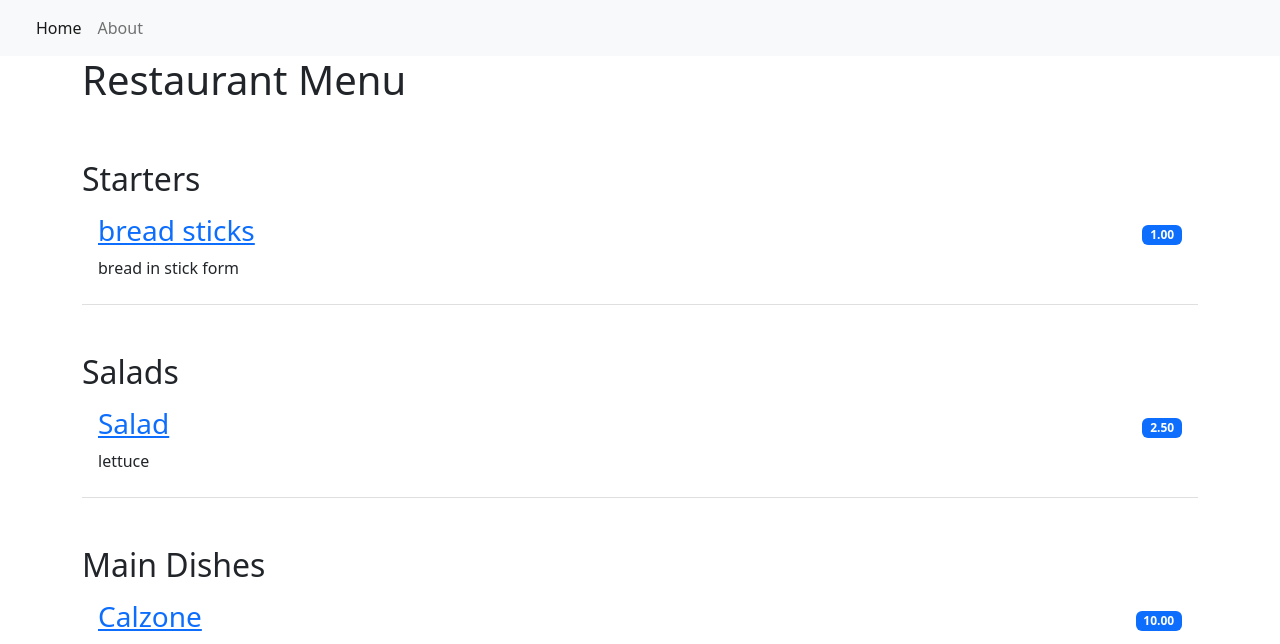
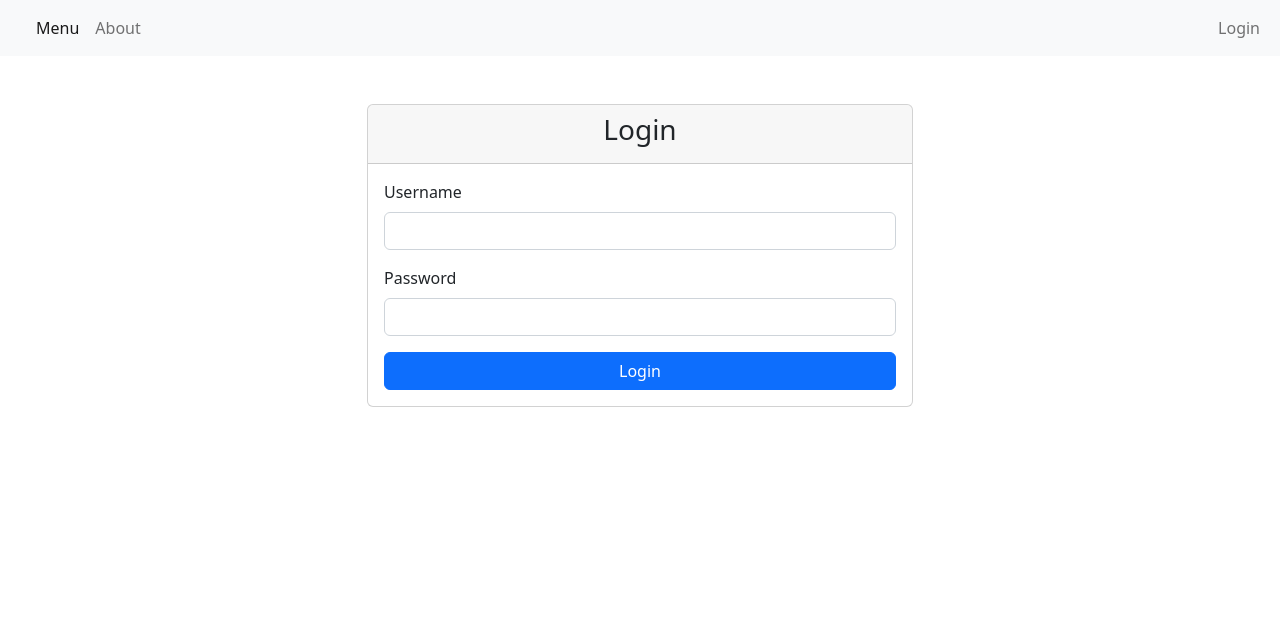
Before and after one commit to Bmendez99/SDEV_220_Final_Project_ben_dale_MaKayla, a Django app: page / in a window 1280 px wide. Shown: the top 644 px of the page. After the commit the page ends 407 px from the top, so only its background shows below. Run offline with Django 5.2, Linux system fonts and the light colour scheme; data comes from the database, SQL or seed files in the repository; both versions use the stored data as it was after the commit; parts of the project's set-up code (start-up, migrations or seed data) failed here and were passed over; some libraries are stand-ins or nearby versions.

Commit message:
added login and menu visual

```diff
--- a/MenuApp/menu_app/apps.py
+++ b/MenuApp/menu_app/apps.py
@@ -3,4 +3,4 @@ from django.apps import AppConfig
 
 class MenuAppConfig(AppConfig):
     default_auto_field = 'django.db.models.BigAutoField'
-    name = 'menu_app'
+    name = 'MenuApp.menu_app'
--- /dev/null
+++ b/MenuApp/menu_app/management/__init__.py
@@ -0,0 +1 @@
+# This file makes the management directory a Python package
--- /dev/null
+++ b/MenuApp/menu_app/management/commands/__init__.py
@@ -0,0 +1 @@
+# This file makes the commands directory a Python package
--- a/MenuApp/menu_app/models.py
+++ b/MenuApp/menu_app/models.py
@@ -25,3 +25,28 @@ class Item(models.Model):#creating database model
 
     def __str__(self):
         return self.meal
+
+
+class Cart(models.Model):
+    user = models.ForeignKey(User, on_delete=models.CASCADE)
+    created_at = models.DateTimeField(auto_now_add=True)
+    updated_at = models.DateTimeField(auto_now=True)
+
+    def __str__(self):
+        return f"Cart for {self.user.username}"
+
+    def get_total(self):
+        return sum(item.get_total() for item in self.cartitem_set.all())
+
+
+class CartItem(models.Model):
+    cart = models.ForeignKey(Cart, on_delete=models.CASCADE)
+    item = models.ForeignKey(Item, on_delete=models.CASCADE)
+    quantity = models.PositiveIntegerField(default=1)
+    added_at = models.DateTimeField(auto_now_add=True)
+
+    def __str__(self):
+        return f"{self.quantity} x {self.item.meal}"
+
+    def get_total(self):
+        return self.item.price * self.quantity
--- a/MenuApp/menu_app/templates/base.html
+++ b/MenuApp/menu_app/templates/base.html
@@ -4,6 +4,7 @@
         <meta charset="utf-8">
         <meta name="viewport" content="width=device-width, initial-scale=1">
         <link href="https://cdn.jsdelivr.net/npm/bootstrap@5.2.0-beta1/dist/css/bootstrap.min.css" rel="stylesheet" integrity="sha384-0evHe/X+R7YkIZDRvuzKMRqM+OrBnVFBL6DOitfPri4tjfHxaWutUpFmBp4vmVor" crossorigin="anonymous">
+        <link href="https://cdn.jsdelivr.net/npm/bootstrap-icons@1.7.2/font/bootstrap-icons.css" rel="stylesheet">
         <title>Menu Products</title>
     </head>
     <body>
@@ -15,17 +16,52 @@
                          <span class="navbar-toggler-icon"></span>
                     </button>
                 <div class="collapse navbar-collapse" id="navbarNav">
-                    <ul class="navbar-nav">
+                    <ul class="navbar-nav me-auto">
                          <li class="nav-item">
-                            <a class="nav-link active" aria-current="page" href="{% url 'home' %}">Home</a>
+                            <a class="nav-link active" aria-current="page" href="{% url 'menu' %}">Menu</a>
                         </li>
                         <li class="nav-item">
-                            <a class="nav-link" aria-current="page" href="{% url 'home' %}">About</a>
+                            <a class="nav-link" aria-current="page" href="{% url 'menu' %}">About</a>
                         </li>
+                    </ul>
+                    <ul class="navbar-nav">
+                        {% if user.is_authenticated %}
+                            <li class="nav-item">
+                                <a class="nav-link" href="{% url 'cart' %}">
+                                    <i class="bi bi-cart"></i> Cart
+                                    {% if cart and cart.cartitem_set.count > 0 %}
+                                        <span class="badge bg-danger">{{ cart.cartitem_set.count }}</span>
+                                    {% endif %}
+                                </a>
+                            </li>
+                            <li class="nav-item dropdown">
+                                <a class="nav-link dropdown-toggle" href="#" id="navbarDropdown" role="button" data-bs-toggle="dropdown" aria-expanded="false">
+                                    {{ user.username }}
+                                </a>
+                                <ul class="dropdown-menu" aria-labelledby="navbarDropdown">
+                                    <li><a class="dropdown-item" href="{% url 'logout' %}">Logout</a></li>
+                                </ul>
+                            </li>
+                        {% else %}
+                            <li class="nav-item">
+                                <a class="nav-link" href="{% url 'login' %}">Login</a>
+                            </li>
+                        {% endif %}
                     </ul>
                 </div>
             </div>
         </nav>
+
+        {% if messages %}
+            <div class="container mt-3">
+                {% for message in messages %}
+                    <div class="alert alert-{{ message.tags }} alert-dismissible fade show" role="alert">
+                        {{ message }}
+                        <button type="button" class="btn-close" data-bs-dismiss="alert" aria-label="Close"></button>
+                    </div>
+                {% endfor %}
+            </div>
+        {% endif %}
 
         {% block content %}
         {% endblock content %}
--- a/MenuApp/menu_app/templates/index.html
+++ b/MenuApp/menu_app/templates/index.html
@@ -10,18 +10,22 @@
                         {% if row.status == 0 %}
                         <li class="list-group-item d-flex justify-content-between align-items-center border-0 pb-0">
                             <a href="{% url 'menu_item' row.pk %}"><h3><del>{{ row.meal }}</del></h3></a>
-                            <span class="badge bg-primary rounded -pill">{{ row.price }}</span>
+                            <span class="badge bg-primary rounded-pill">{{ row.price }}</span>
                         </li>
                         <li class="list-group-item pt-0">
                             <p>{{ row.description }}</p>
+                            <button class="btn btn-secondary btn-sm" disabled>Unavailable</button>
                         </li>
                         {% else %}
                         <li class="list-group-item d-flex justify-content-between align-items-center border-0 pb-0">
                             <a href="{% url 'menu_item' row.pk %}"><h3>{{ row.meal }}</h3></a>
-                            <span class="badge bg-primary rounded -pill">{{ row.price }}</span>
+                            <span class="badge bg-primary rounded-pill">{{ row.price }}</span>
                         </li>
                         <li class="list-group-item pt-0">
                             <p>{{ row.description }}</p>
+                            <a href="{% url 'add_to_cart' row.pk %}" class="btn btn-success btn-sm">
+                                <i class="bi bi-cart-plus"></i> Add to Cart
+                            </a>
                         </li>
                         {% endif %}
                     {% endif %}
--- /dev/null
+++ b/MenuApp/menu_app/templates/login.html
@@ -0,0 +1,36 @@
+{% extends 'base.html' %}
+
+{% block content %}
+<div class="container mt-5">
+    <div class="row justify-content-center">
+        <div class="col-md-6">
+            <div class="card">
+                <div class="card-header">
+                    <h3 class="text-center">Login</h3>
+                </div>
+                <div class="card-body">
+                    <form method="post">
+                        {% csrf_token %}
+                        <div class="mb-3">
+                            <label for="id_username" class="form-label">Username</label>
+                            <input type="text" class="form-control" id="id_username" name="username" required>
+                        </div>
+                        <div class="mb-3">
+                            <label for="id_password" class="form-label">Password</label>
+                            <input type="password" class="form-control" id="id_password" name="password" required>
+                        </div>
+                        {% if form.errors %}
+                            <div class="alert alert-danger">
+                                Invalid username or password.
+                            </div>
+                        {% endif %}
+                        <div class="d-grid">
+                            <button type="submit" class="btn btn-primary">Login</button>
+                        </div>
+                    </form>
+                </div>
+            </div>
+        </div>
+    </div>
+</div>
+{% endblock %}
--- a/MenuApp/menu_app/urls.py
+++ b/MenuApp/menu_app/urls.py
@@ -1,7 +1,16 @@
-from django .urls import path
+from django.urls import path
+from django.contrib.auth.views import LogoutView
 from . import views
 
 urlpatterns = [
-    path('', views.MenuList.as_view(), name='home'),
+    path('', views.CustomLoginView.as_view(), name='home'),
+    path('menu/', views.MenuList.as_view(), name='menu'),
     path('item/<int:pk>', views.MenuItemDetail.as_view(), name='menu_item'),
+    path('login/', views.CustomLoginView.as_view(), name='login'),
+    path('logout/', LogoutView.as_view(next_page='login'), name='logout'),
+    path('cart/', views.cart_view, name='cart'),
+    path('add-to-cart/<int:item_id>/', views.add_to_cart, name='add_to_cart'),
+    path('remove-from-cart/<int:item_id>/', views.remove_from_cart, name='remove_from_cart'),
+    path('update-cart-item/<int:item_id>/', views.update_cart_item, name='update_cart_item'),
+    path('clear-cart/', views.clear_cart, name='clear_cart'),
 ]
--- a/MenuApp/menu_app/views.py
+++ b/MenuApp/menu_app/views.py
@@ -1,19 +1,93 @@
-from django.shortcuts import render
-
+from django.shortcuts import render, redirect, get_object_or_404
+from django.contrib.auth.decorators import login_required
+from django.contrib.auth.mixins import LoginRequiredMixin
+from django.contrib import messages
 from django.views import generic
-from .models import Item,  MEAL_TYPE  # imports from the models table
+from django.urls import reverse_lazy
+from django.contrib.auth.views import LoginView
+from .models import Item, MEAL_TYPE, Cart, CartItem  # imports from the models table
 
 
-class MenuList(generic.ListView):
+class MenuList(LoginRequiredMixin, generic.ListView):
     queryset = Item.objects.order_by("-date_created")
     template_name = "index.html"#connects views to index html file
+    login_url = reverse_lazy('login')
 
     def get_context_data(self, **kwargs):
         context = super().get_context_data(**kwargs)#key and value tells html code what the keys value is
         context["meals"] = MEAL_TYPE
+        # Get user's cart
+        if self.request.user.is_authenticated:
+            cart, created = Cart.objects.get_or_create(user=self.request.user)
+            context["cart"] = cart
         return context
 
 
-class MenuItemDetail(generic.DetailView):
+class MenuItemDetail(LoginRequiredMixin, generic.DetailView):
     model = Item
     template_name = "menu_item_detail.html"#connects views to menu item html file
+    login_url = reverse_lazy('login')
+
+
+class CustomLoginView(LoginView):
+    template_name = 'login.html'
+    redirect_authenticated_user = True
+
+    def get_success_url(self):
+        return reverse_lazy('menu')
+
+
+@login_required
+def add_to_cart(request, item_id):
+    item = get_object_or_404(Item, id=item_id)
+    cart, created = Cart.objects.get_or_create(user=request.user)
+
+    cart_item, created = CartItem.objects.get_or_create(
+        cart=cart,
+        item=item,
+        defaults={'quantity': 1}
+    )
+
+    if not created:
+        cart_item.quantity += 1
+        cart_item.save()
+
+    messages.success(request, f'{item.meal} added to cart!')
+    return redirect('home')
+
+
+@login_required
+def remove_from_cart(request, item_id):
+    cart_item = get_object_or_404(CartItem, id=item_id, cart__user=request.user)
+    item_name = cart_item.item.meal
+    cart_item.delete()
+    messages.success(request, f'{item_name} removed from cart!')
+    return redirect('cart')
+
+
+@login_required
+def update_cart_item(request, item_id):
+    if request.method == 'POST':
+        cart_item = get_object_or_404(CartItem, id=item_id, cart__user=request.user)
+        quantity = int(request.POST.get('quantity', 1))
+        if quantity > 0:
+            cart_item.quantity = quantity
+            cart_item.save()
+        else:
+            cart_item.delete()
+        messages.success(request, 'Cart updated!')
+    return redirect('cart')
+
+
+@login_required
+def cart_view(request):
+    cart, created = Cart.objects.get_or_create(user=request.user)
+    return render(request, 'cart.html', {'cart': cart})
+
+
+@login_required
+def clear_cart(request):
+    cart, created = Cart.objects.get_or_create(user=request.user)
+    cart.cartitem_set.all().delete()
+    messages.success(request, 'Cart cleared!')
+    return redirect('cart')
--- a/mysite/urls.py
+++ b/mysite/urls.py
@@ -19,6 +19,5 @@ from django.urls import path, include
 
 urlpatterns = [
     path('admin/', admin.site.urls),
-  path('', include('menu_app.urls')),
-   path('', include('MenuApp.urls')),
+    path('', include('MenuApp.menu_app.urls')),
 ]
```
Also changed, not shown: MenuApp/menu_app/management/commands/create_sample_data.py (added, +84 -0 lines), MenuApp/menu_app/templates/cart.html (added, +82 -0 lines), mysite/settings.py (+6 -1 lines), MenuApp/menu_app/migrations/0002_cart_cartitem.py (added), db.sqlite3.
